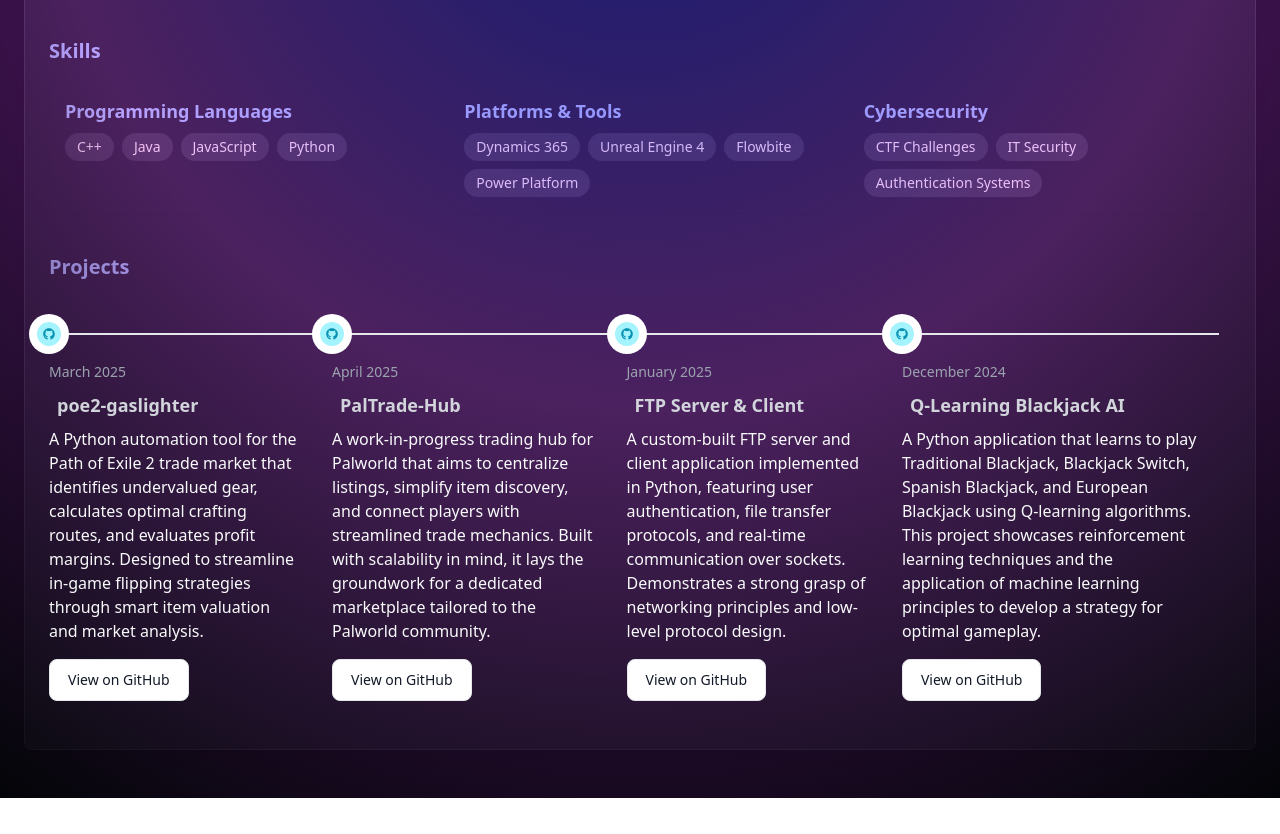
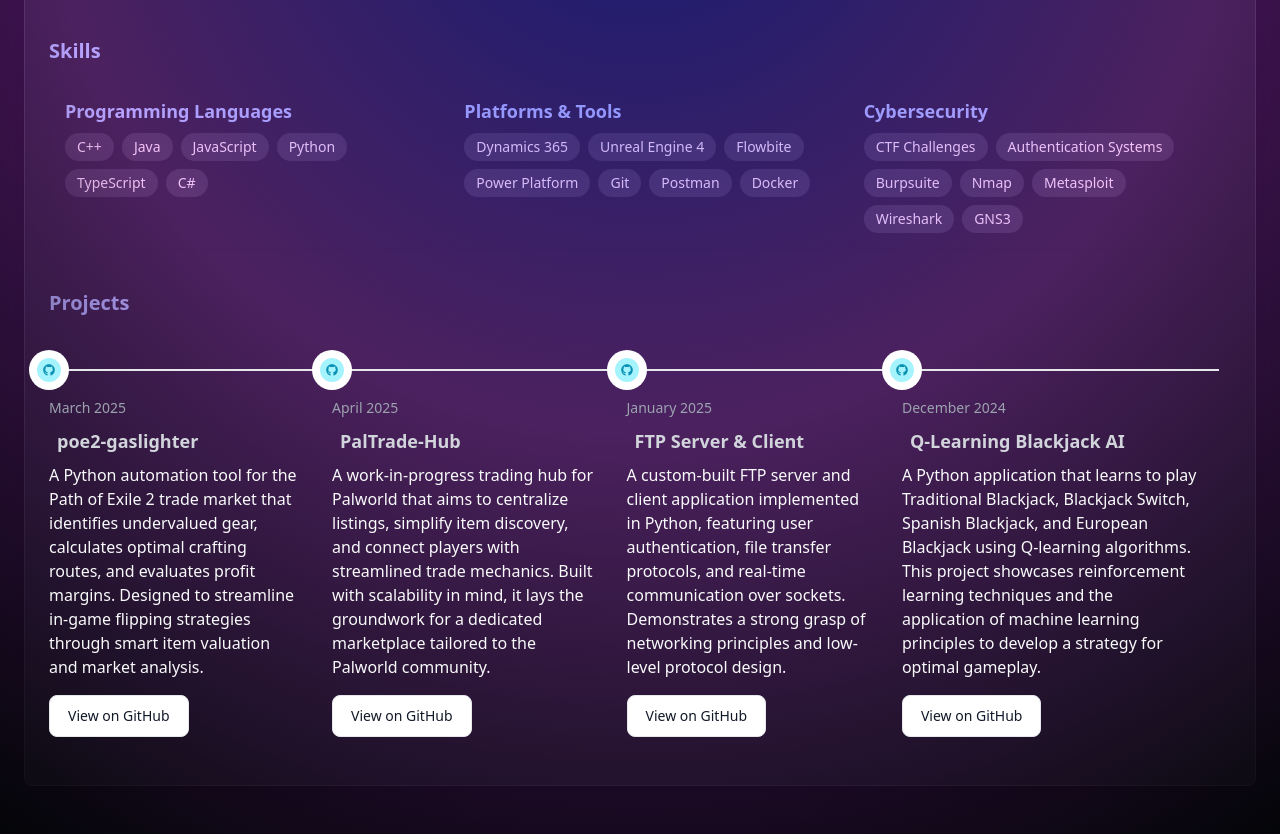
Before and after one commit to Fanaticaj/portfolio, a React (Vite) app in the folder portfolio/: page /Who in a window 1280 px wide. Shown: the part 1160-1994 px from the top of the page. Before the commit the page ends 1958 px from the top, so only its background shows below. Built offline with nearby package versions, Linux system fonts and the light colour scheme.

Commit message:
added skills

```diff
--- a/portfolio/src/components/SkillsSection.tsx
+++ b/portfolio/src/components/SkillsSection.tsx
@@ -4,15 +4,15 @@
   const skillGroups = [
     {
       category: "Programming Languages",
-      skills: ["C++", "Java", "JavaScript", "Python"],
+      skills: ["C++", "Java", "JavaScript", "Python", "TypeScript", "C#"],
     },
     {
       category: "Platforms & Tools",
-      skills: ["Dynamics 365", "Unreal Engine 4", "Flowbite", "Power Platform"],
+      skills: ["Dynamics 365", "Unreal Engine 4", "Flowbite", "Power Platform", "Git", "Postman", "Docker"],
     },
     {
       category: "Cybersecurity",
-      skills: ["CTF Challenges", "IT Security", "Authentication Systems"],
+      skills: ["CTF Challenges", "Authentication Systems", "Burpsuite", "Nmap", "Metasploit", "Wireshark", "GNS3"]
     },
   ];
 
```
